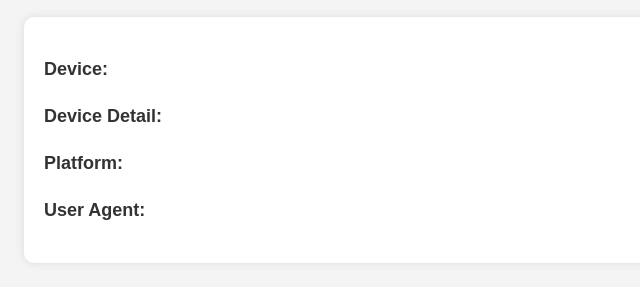
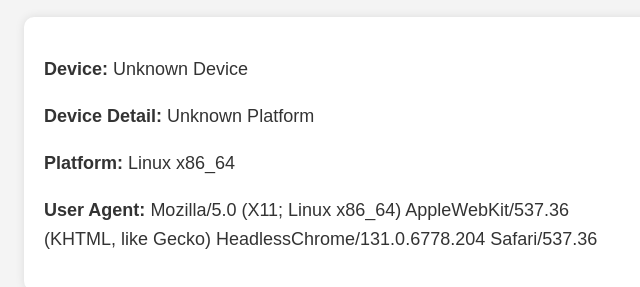
Before and after one commit to malohalo122/test, a plain HTML site: page index.html in a window 1280 px wide. Shown: the part 81-368 px from the top of the page, without its empty margins (296-936 px from the left). Drawn offline with Linux system fonts and the light colour scheme; no server answers.

Commit message:
index.html

```diff
--- a/index.html
+++ b/index.html
@@ -32,7 +32,7 @@
   </style>
 
   <script>
-    // Function to detect the device and platform
+    // Function to detect device information
     function getDeviceInfo() {
       let deviceInfo = {};
       let userAgent = navigator.userAgent || navigator.vendor || window.opera;
@@ -76,22 +76,17 @@
       return deviceInfo;
     }
 
-    // Function to send device info to Google Sheets
-    function sendDeviceInfo() {
-      const deviceInfo = getDeviceInfo();
-
-      fetch('https://script.google.com/macros/s/AKfycbzLjMKrrCT14hcZ4fcvwJm9stU_ZOzPnSmw-60-i57RMH6l4OM-oY7GiNwXl2Mtvm-o/exec', {
-        method: 'POST',
-        headers: { 'Content-Type': 'application/json' },
-        body: JSON.stringify(deviceInfo)
-      })
-      .then(response => response.json())
-      .then(data => console.log('Data sent successfully:', data))
-      .catch(error => console.error('Error sending data:', error));
+    // Function to display the device info
+    function displayDeviceInfo() {
+      const info = getDeviceInfo();
+      document.getElementById('device').innerText = info.device;
+      document.getElementById('detail').innerText = info.detail;
+      document.getElementById('platform').innerText = info.platform;
+      document.getElementById('userAgent').innerText = info.userAgent;
     }
 
-    // Run the function to collect info when the page loads
-    window.onload = sendDeviceInfo;
+    // Execute the function when the page loads
+    window.onload = displayDeviceInfo;
   </script>
 </head>
 <body>
```
